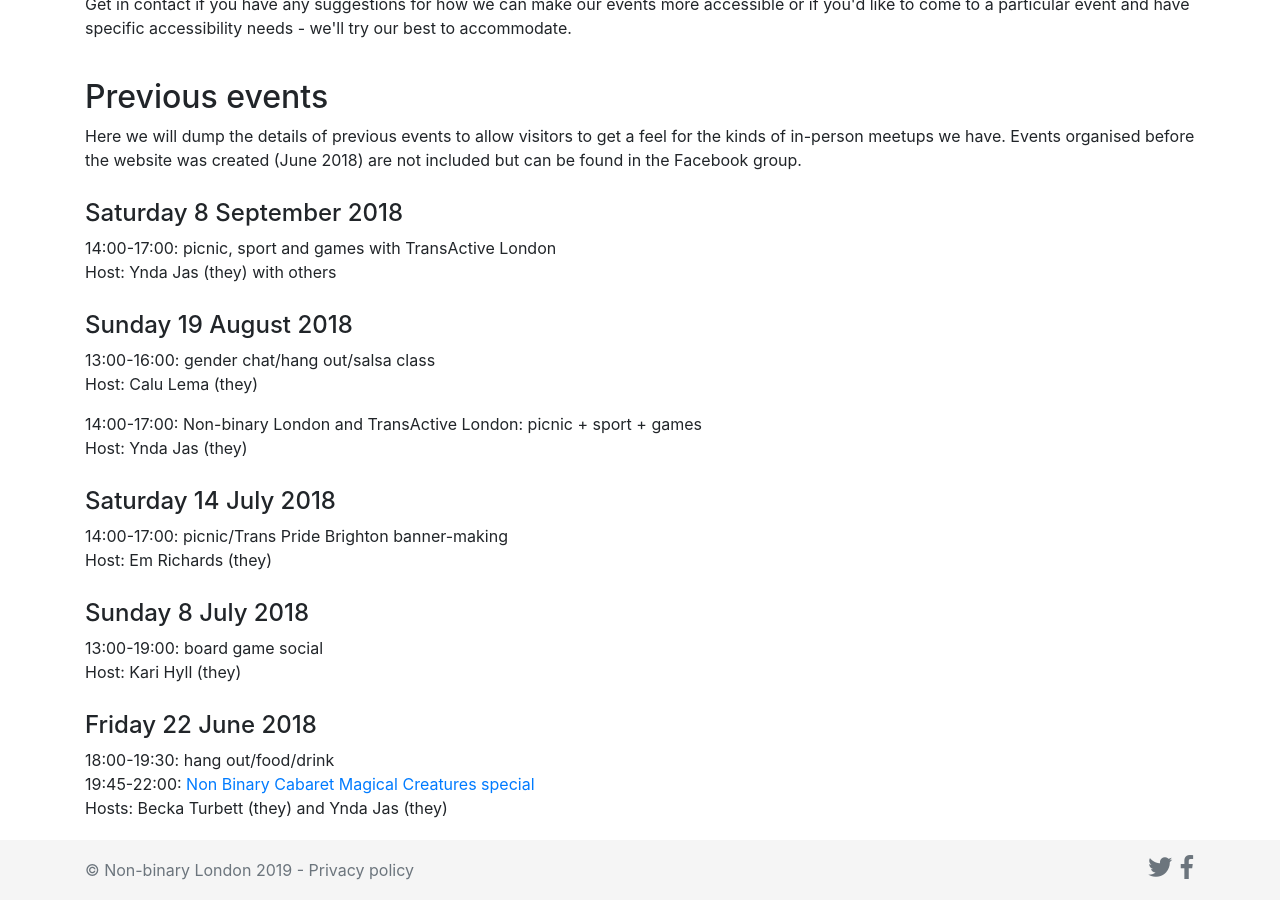
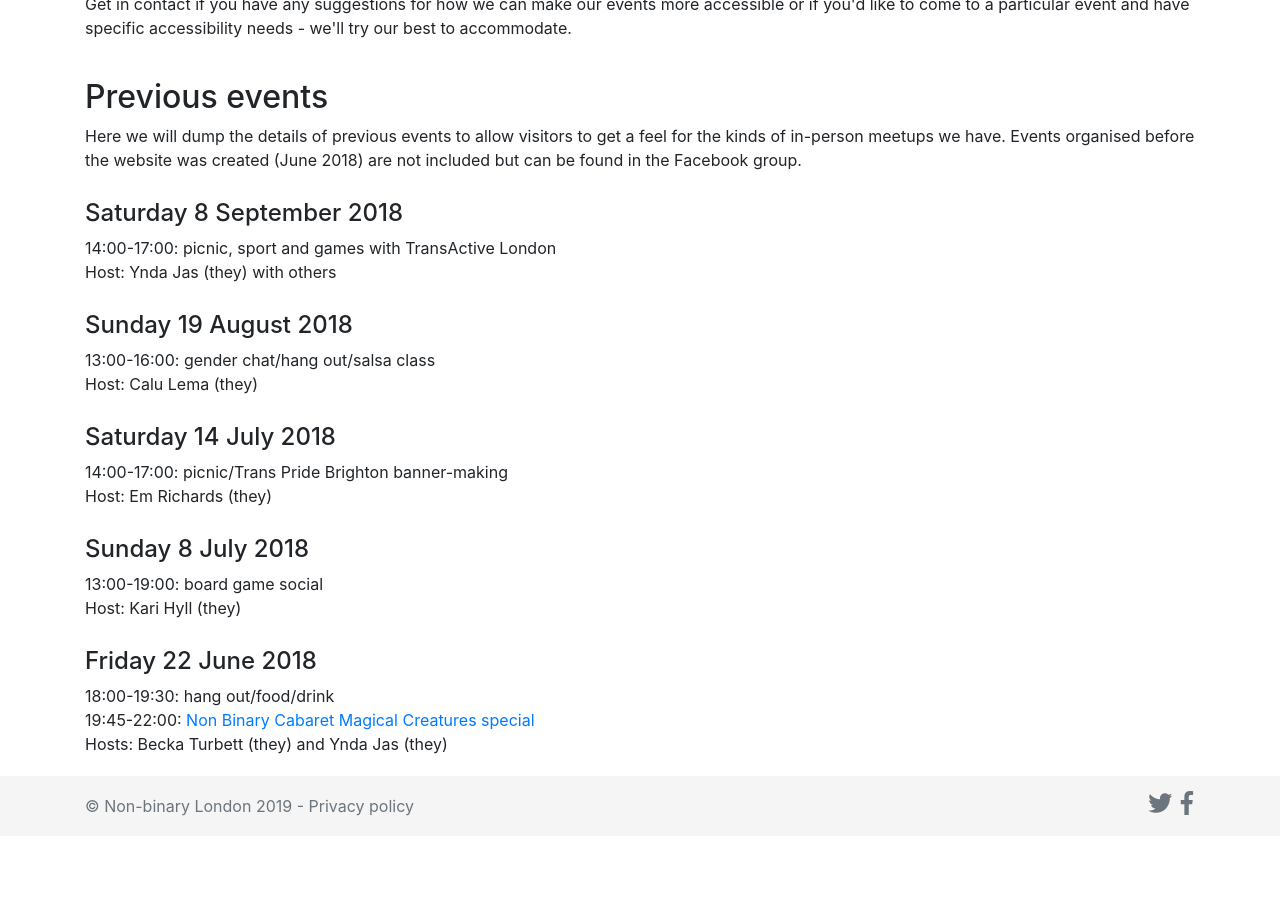
Before and after one commit to nonbinarylondon/Non-binary-London-website, a Jekyll site: the page built from events.html, in a window 1280 px wide and 900 px high, scrolled down 1420 px. Built offline with Jekyll 4.4.1, drawn with Linux system fonts in a browser that asks for light colours; nearby versions of some CDN libraries; after the commit the page ends 2256 px from its top, so only the background shows below that.

Commit message:
Removed duplicate information

```diff
--- a/events.html
+++ b/events.html
@@ -51,8 +51,6 @@ layout: default
 
 <p>13:00-16:00: gender chat/hang out/salsa class<br>Host: Calu Lema (they)</p>
 
-<p>14:00-17:00: Non-binary London and TransActive London: picnic + sport + games<br>Host: Ynda Jas (they)</p>
-
 <h4>Saturday 14 July 2018</h4>
 
 <p>14:00-17:00: picnic/Trans Pride Brighton banner-making<br>Host: Em Richards (they)</p>
```
